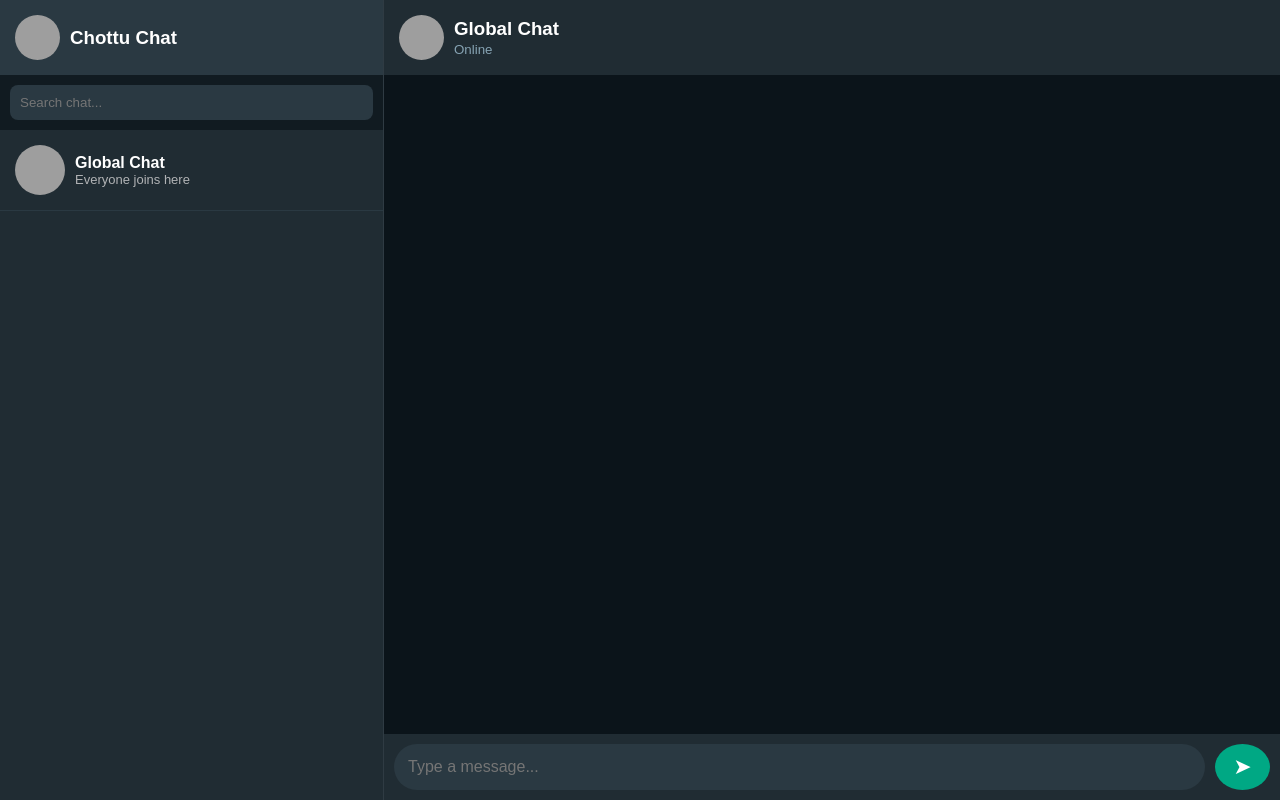
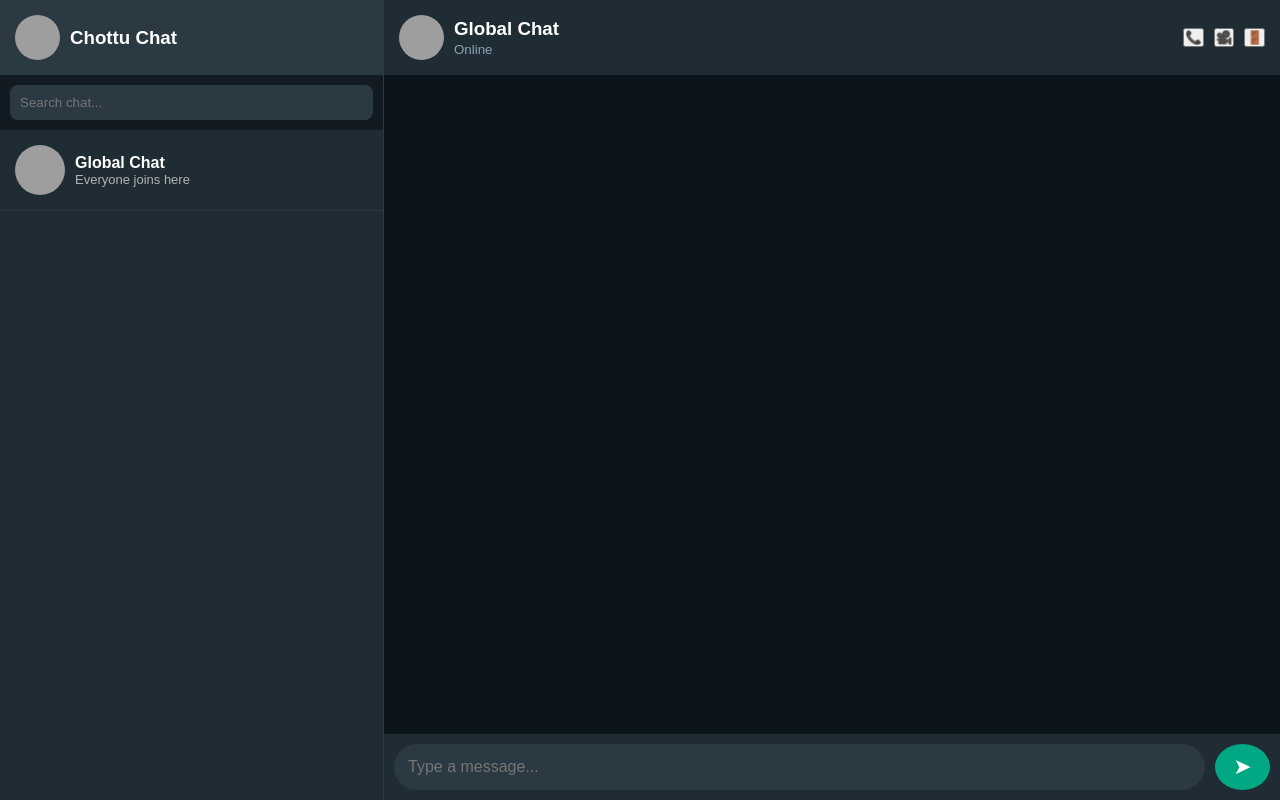
Before and after one commit to tirathram2/chottu-chat, a Flask app: page / in a window 1280 px wide. Run offline with Flask 3, Linux system fonts and the light colour scheme; some libraries are stand-ins or nearby versions; grey boxes are pictures that could not be loaded.

Commit message:
Update index.html

```diff
--- a/templates/index.html
+++ b/templates/index.html
@@ -37,11 +37,20 @@
     <div class="chat-area">
 
        <div class="chat-header">
+
     <img src="https://i.imgur.com/6VBx3io.png">
+
     <div>
         <h3>Global Chat</h3>
         <small>Online</small>
     </div>
+
+    <div style="margin-left:auto;display:flex;gap:10px;">
+        <button id="voiceCallBtn">📞</button>
+        <button id="videoCallBtn">🎥</button>
+        <button id="logoutBtn" onclick="window.location='/logout'">🚪</button>
+    </div>
+
 </div>
 
         <ul id="messages"></ul>
```
Lines whose indentation alone changed are shown as unchanged.
